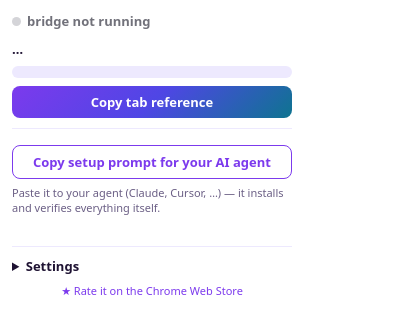
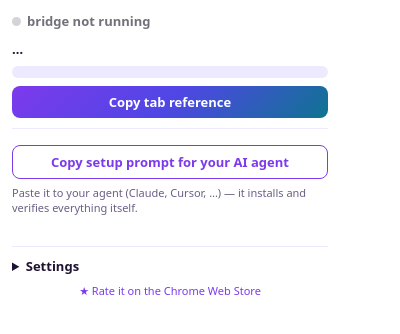
Before and after one commit to siropkin/chrome-bridge, a browser extension: page extension/popup.html in a window 400 px wide. Drawn offline with Linux system fonts and the light colour scheme; no server answers.

Commit message:
popup: prevent viewport-dependent width collapse
The 100vw max-width introduced for a narrow regular-tab preview fed back into Chrome extension popup autosizing and made the real popup tiny. Use a stable 340px border-box width and minimum instead. Add a sizing-contract regression check; all 329 self-tests pass. Prepare 1.29.2 without tagging or releasing.

```diff
--- a/extension/popup.html
+++ b/extension/popup.html
@@ -2,7 +2,7 @@
 <meta charset="utf-8">
 <title>chrome-bridge</title>
 <style>
-  body { width: 280px; max-width: calc(100vw - 24px); margin: 0; padding: 12px; font: 13px system-ui, sans-serif; color: #1f1333; background: #fff; }
+  body { box-sizing: border-box; width: 340px; min-width: 340px; margin: 0; padding: 12px; font: 13px system-ui, sans-serif; color: #1f1333; background: #fff; }
   #bridge-status { display: flex; align-items: center; gap: 6px; font-weight: 600; margin-bottom: 10px; }
   #bridge-status .dot { width: 9px; height: 9px; border-radius: 50%; background: #bbb; }
   #bridge-status.ok .dot { background: #22c55e; }
--- a/package.json
+++ b/package.json
@@ -1,6 +1,6 @@
 {
   "name": "chrome-bridge",
-  "version": "1.29.1",
+  "version": "1.29.2",
   "description": "Let AI agents drive your real Chrome browser — logged-in tabs, no relaunch, zero dependencies",
   "type": "module",
   "private": true,
```
Also changed, not shown: test/diagnostics.mjs (+9 -0 lines), extension/manifest.json.
